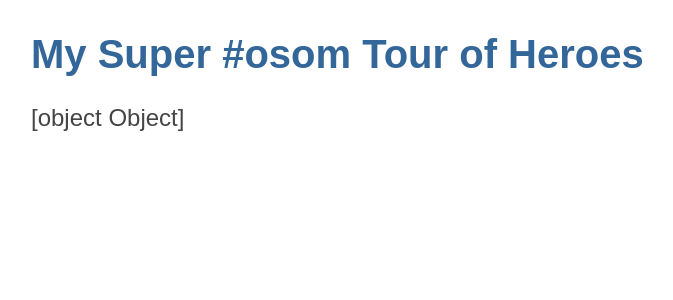
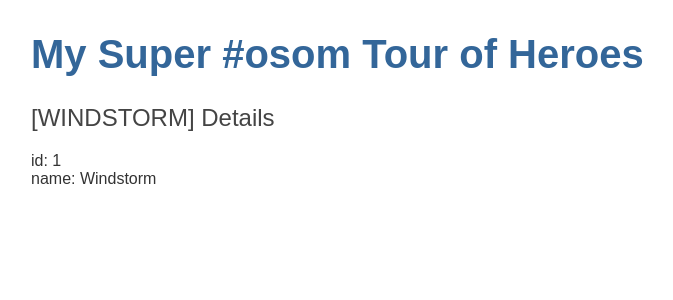
Before and after one commit to jo-cor/sandbox2022, an Angular app in the folder angular-tour-of-heroes/: page / in a window 1280 px wide. Shown: the top 300 px of the page, without its empty margins (1-674 px from the left). Built offline with nearby package versions, Linux system fonts and the light colour scheme.

Commit message:
show object's properties & format with pipe

```diff
--- a/angular-tour-of-heroes/src/app/heroes/heroes.component.html
+++ b/angular-tour-of-heroes/src/app/heroes/heroes.component.html
@@ -1 +1,3 @@
-<h2>{{ hero }}</h2>
+<h2>[{{ hero.name | uppercase }}] Details</h2>
+<div><span>id: </span>{{ hero.id }}</div>
+<div><span>name: </span>{{ hero.name }}</div>
```
